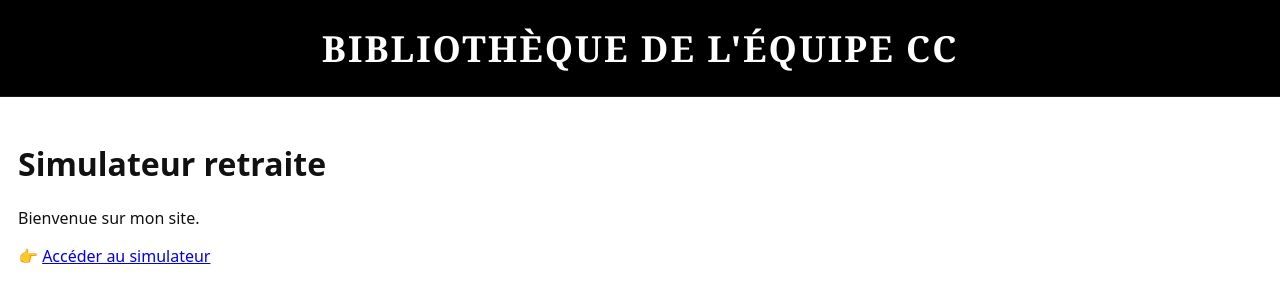
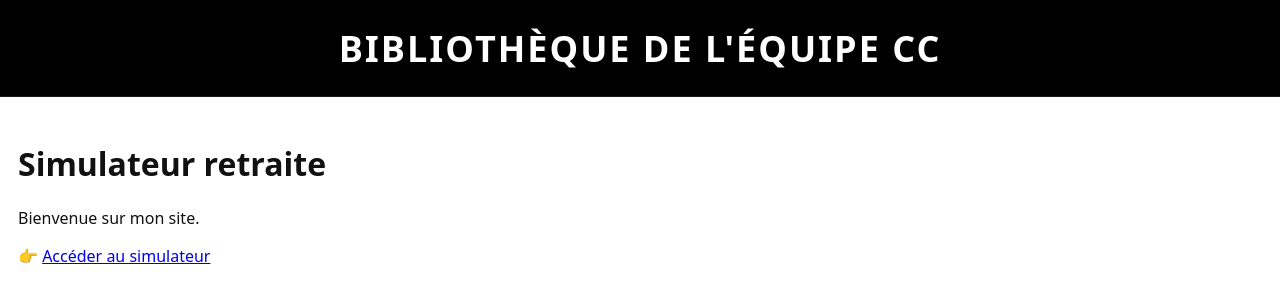
Before and after one commit to Romain-Borie/bibliotheque_CC.com, a Jekyll site: the page built from index.md, in a window 1280 px wide. Shown: the top 303 px of the page. Built offline with Jekyll 4.4.1, drawn with Linux system fonts in a browser that asks for light colours.

Commit message:
Update default.html

```diff
--- a/_layouts/default.html
+++ b/_layouts/default.html
@@ -30,7 +30,8 @@
         font-weight: 700;
         letter-spacing: 2px;
         text-transform: uppercase;
-        font-family: Georgia, "Times New Roman", serif;
+        font-family: system-ui, -apple-system, "Segoe UI", Roboto, Arial;
+        font-weight: 800;
       }
 
       /* ===== Contenu ===== */
```
